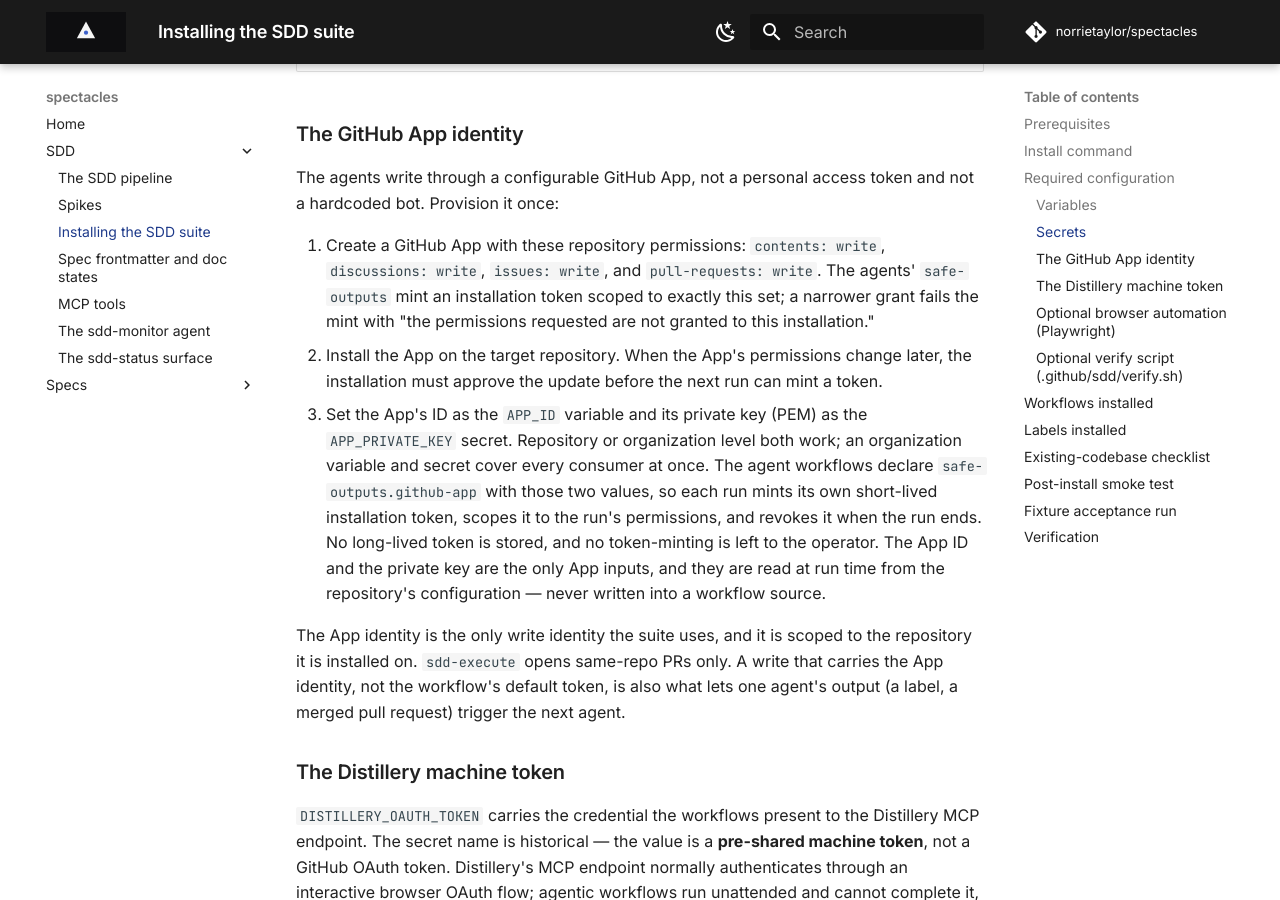
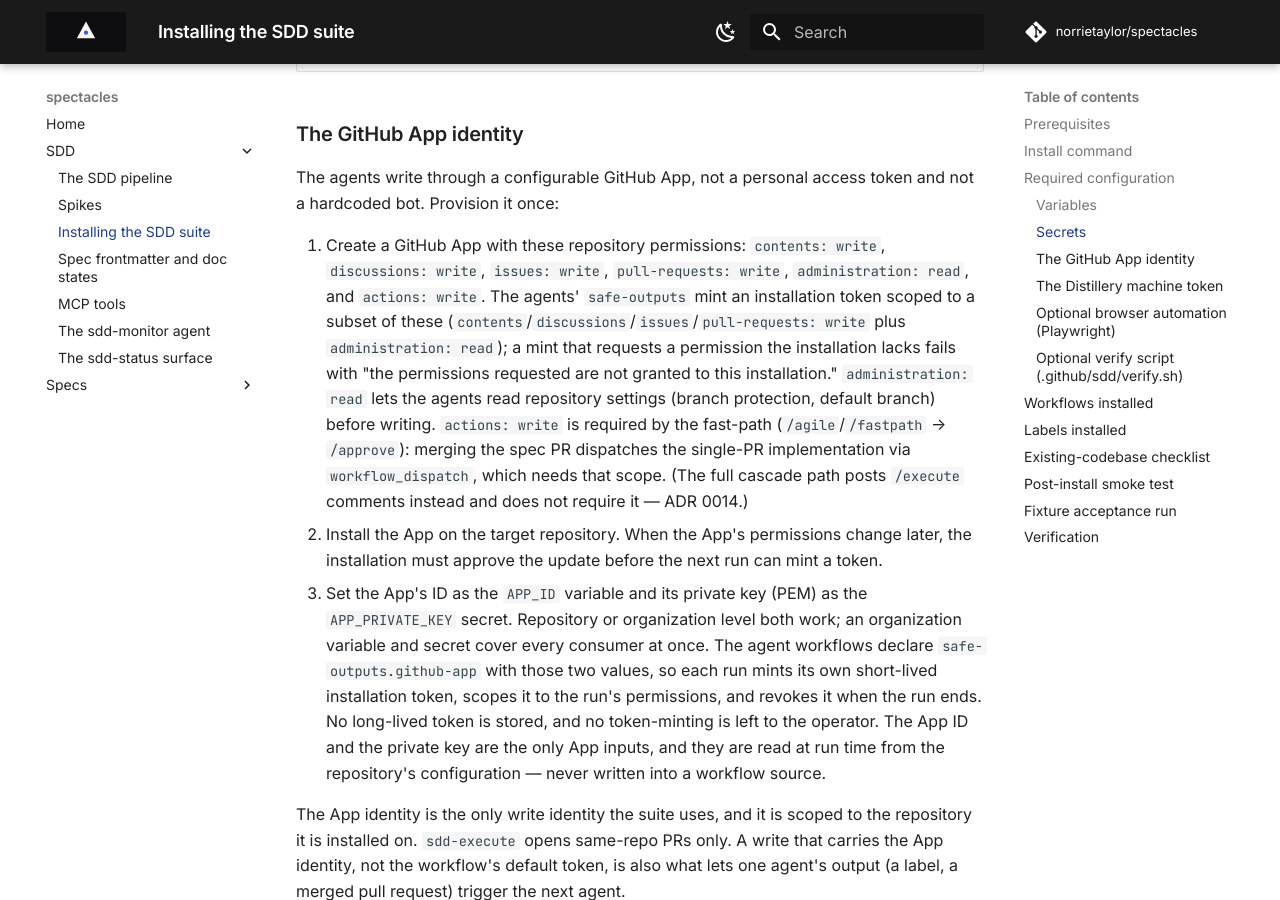
Before and after one commit to norrietaylor/spectacles, an MkDocs documentation site: the page built from docs/sdd/install.md, in a window 1280 px wide and 900 px high, scrolled down 8202 px. Built offline with MkDocs 1.6.1 and Material for MkDocs 9.7.7, drawn with Linux system fonts in a browser that asks for light colours; comment, search, counter and statistics services are not loaded.

Commit message:
docs(install): document App actions:write (fast-path) + administration:read
The documented App permission set (contents/discussions/issues/pull-requests:
write) was incomplete — two scopes the suite actually mints are missing:

- administration:read — the safe-outputs token mint requests it (read repo
  settings: branch protection, default branch). A documented install omitting
  it 403s the safe_outputs job ("permissions requested are not granted").
- actions:write — the fast-path (/agile|/fastpath -> /approve) dispatches the
  single-PR implementation via workflow_dispatch (sdd-fastpath-approve), which
  needs it. Without it the dispatch 403s and the fast path never reaches
  sdd:done. The full cascade path posts /execute comments and does not need it
  (ADR 0014).

Documents the complete set and clarifies the safe-outputs mint uses a subset.
Operator action: add both scopes to the App and re-approve the installation.

Fixes #292. Refs #289.

Co-Authored-By: Claude Opus 4.8 (1M context) <noreply@anthropic.com>

```diff
--- a/docs/sdd/install.md
+++ b/docs/sdd/install.md
@@ -187,10 +187,18 @@ The agents write through a configurable GitHub App, not a personal access
 token and not a hardcoded bot. Provision it once:
 
 1. Create a GitHub App with these repository permissions: `contents: write`,
-   `discussions: write`, `issues: write`, and `pull-requests: write`. The
-   agents' `safe-outputs` mint an installation token scoped to exactly this
-   set; a narrower grant fails the mint with "the permissions requested are
-   not granted to this installation."
+   `discussions: write`, `issues: write`, `pull-requests: write`,
+   `administration: read`, and `actions: write`. The agents' `safe-outputs`
+   mint an installation token scoped to a subset of these
+   (`contents`/`discussions`/`issues`/`pull-requests: write` plus
+   `administration: read`); a mint that requests a permission the installation
+   lacks fails with "the permissions requested are not granted to this
+   installation." `administration: read` lets the agents read repository
+   settings (branch protection, default branch) before writing. `actions:
+   write` is required by the fast-path (`/agile`/`/fastpath` → `/approve`):
+   merging the spec PR dispatches the single-PR implementation via
+   `workflow_dispatch`, which needs that scope. (The full cascade path posts
+   `/execute` comments instead and does not require it — ADR 0014.)
 2. Install the App on the target repository. When the App's permissions
    change later, the installation must approve the update before the next run
    can mint a token.
```
